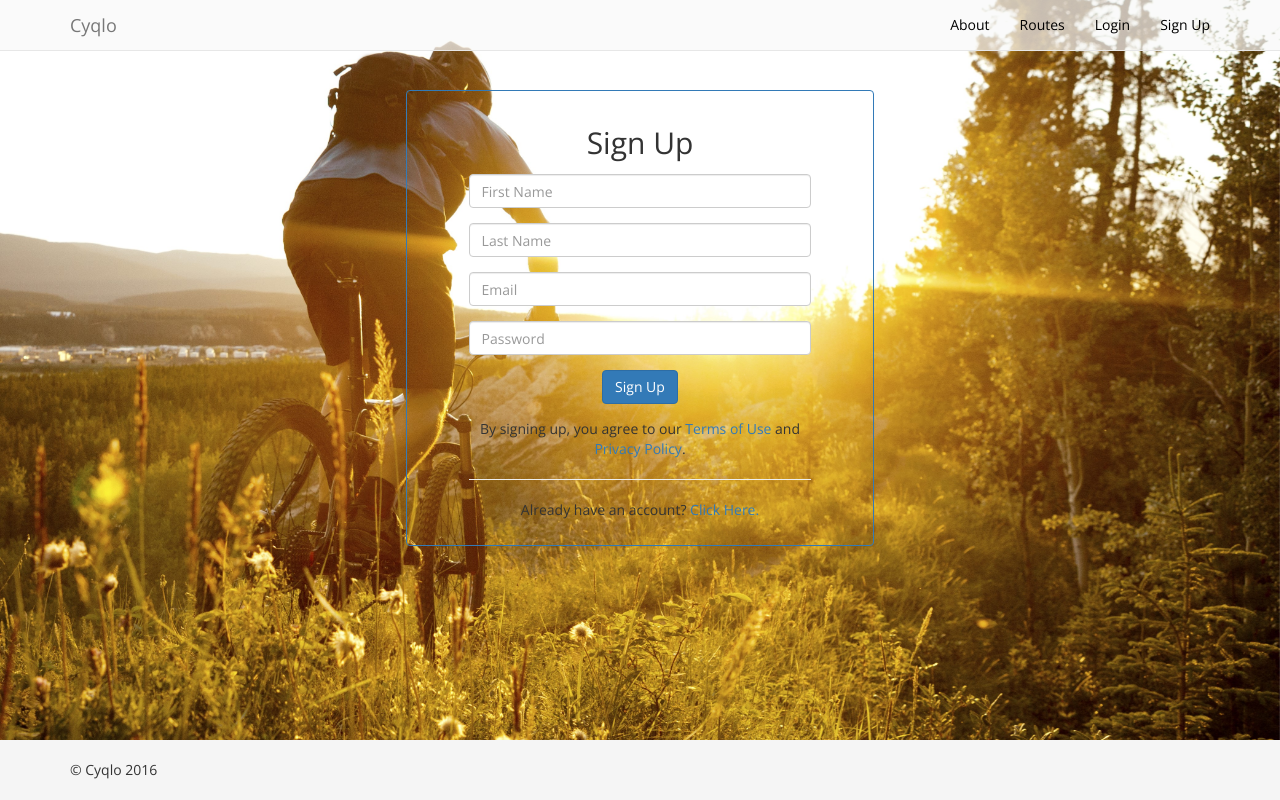
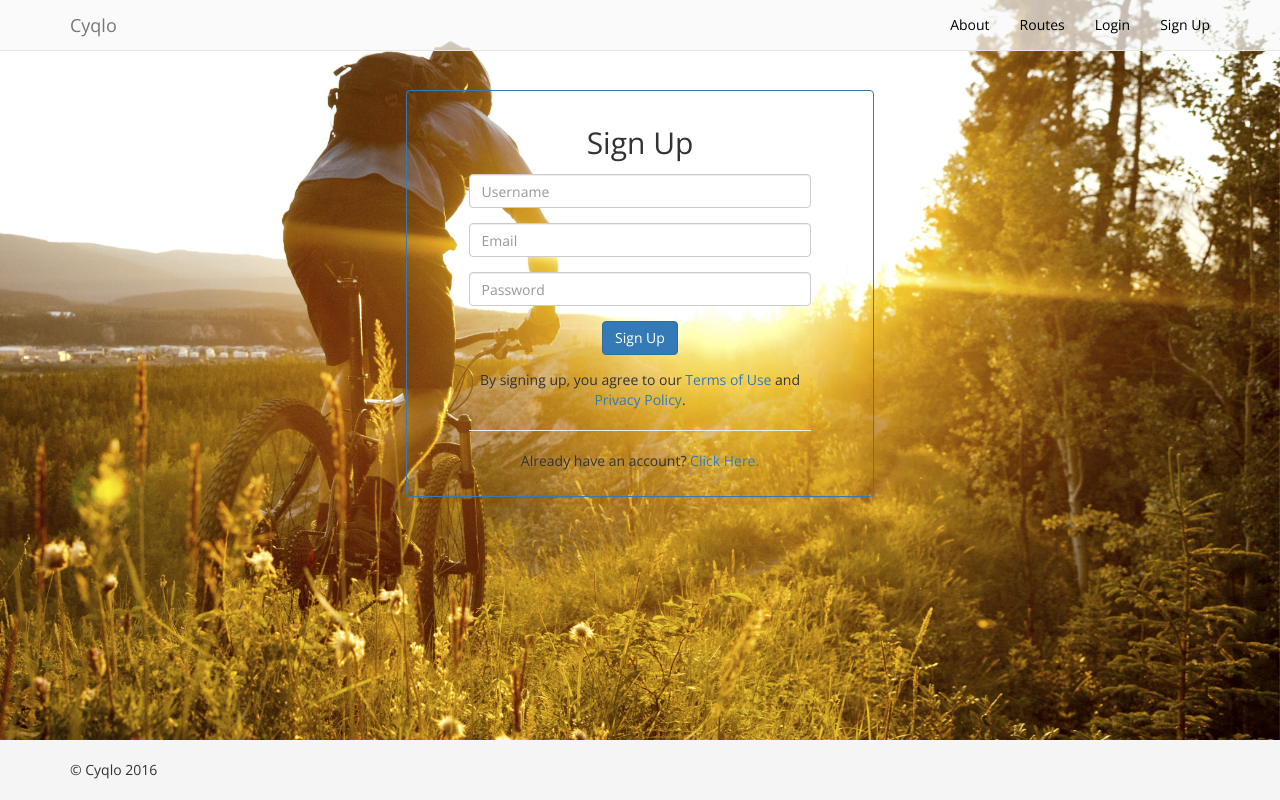
Before and after one commit to johnnyplaydrums/cyqlo, a Django app: page /signup in a window 1280 px wide. Run offline with Django 3.2, Linux system fonts and the light colour scheme; some libraries are stand-ins or nearby versions.

Commit message:
signup works after drop customize user model

```diff
--- a/main/forms.py
+++ b/main/forms.py
@@ -7,10 +7,11 @@ from django.contrib.auth.models import User
 
 class RegistrationForm(forms.Form):
     """ Registration form for registering users """
-    username = forms.CharField(label="Username")
+    username = forms.CharField(label="Username", widget=forms.TextInput())
+    email = forms.EmailField(label="Email", widget=forms.TextInput())
     password = forms.CharField(label="Password", widget=forms.PasswordInput())
 
-    class Meta:
-        """ A meta class that get the fields from user models """
-        model = User
-        fields = ['first_name', 'last_name', 'email', 'password']
+class LoginForm(forms.Form):
+    """ Registration form for registering users """
+    username = forms.CharField(label="Username", widget=forms.TextInput())
+    password = forms.CharField(label="Password", widget=forms.PasswordInput())
--- a/main/templates/signup.html
+++ b/main/templates/signup.html
@@ -10,6 +10,7 @@
                         <div class="form-group">
                             <h2>Sign Up</h2>
                         </div>
+<!--
                         {% if form.errors.first_name %}
                         <div class="alert alert-danger", style="padding:1px" role="alert">
                             {{ form.errors.first_name }}
@@ -18,13 +19,14 @@
                         <div class="form-group">
                             <input type="text" maxlength="50" id="first_name" name="first_name" placeholder="First Name" class="form-control">
                         </div>
-                        {% if form.errors.last_name %}
+-->
+                        {% if form.errors.username %}
                         <div class="alert alert-danger", style="padding:1px" role="alert">
-                            {{ form.errors.last_name }}
+                            {{ form.errors.username }}
                         </div>
                         {% endif %}
                         <div class="form-group">
-                            <input type="text" maxlength="50" id="last_name" name="last_name" placeholder="Last Name" class="form-control">
+                            <input type="text" maxlength="50" id="username" name="username" placeholder="Username" class="form-control">
                         </div>
                         {% if form.errors.email %}
                         <div class="alert alert-danger", style="padding:1px" role="alert">
--- a/main/views.py
+++ b/main/views.py
@@ -1,10 +1,11 @@
 """ Views for the main app """
 
-from django.shortcuts import render
+from django.shortcuts import render, HttpResponse
 from django.http import HttpResponseRedirect
-from django.contrib.auth import logout
+from django.contrib.auth import logout, login, authenticate
+from django.contrib.auth.models import User
 from django.contrib.auth.decorators import login_required
-from main.forms import RegistrationForm
+from main.forms import RegistrationForm, LoginForm
 from main.models import Route
 
 # Create your views here.
@@ -21,6 +22,7 @@ def login_view(request):
 
 def signup(request):
     """ User Signup page """
+    '''
     # Form is initially empty
     form = None
     if request.method == 'POST':
@@ -29,6 +31,26 @@ def signup(request):
             form.save()
             return HttpResponseRedirect('/')
     return render(request, 'signup.html', {'form': form})
+    '''
+    if request.method == 'POST':
+        form = RegistrationForm(request.POST)
+        if form.is_valid():
+            username = form.cleaned_data['username']
+            password = form.cleaned_data['password']
+            email = form.cleaned_data['email']
+            if User.objects.filter(username=username):
+                return HttpResponse('<h1>Username already exists</h1>')
+            else:
+                user = User.objects.create_user(username, email, password)
+                user.is_superuser = True
+                user.is_staff = True
+                user.save()
+                user = authenticate(username=username, password=password)
+                login(request, user)
+                return render(request, 'profile.html')
+    else:
+        form = RegistrationForm()
+    return render(request, 'signup.html', {'form':form})
 
 # Django already have builtin logout function, can't reuse logout
 def logout_view(request):
```
Also changed, not shown: main/templates/login.html (+4 -3 lines).
